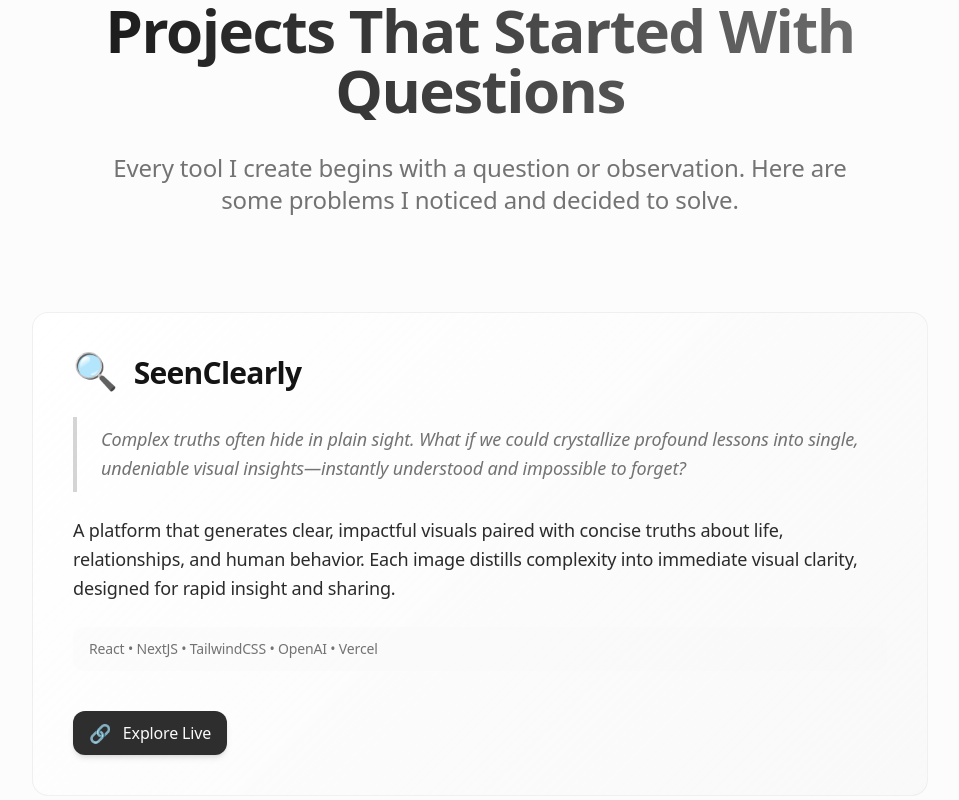
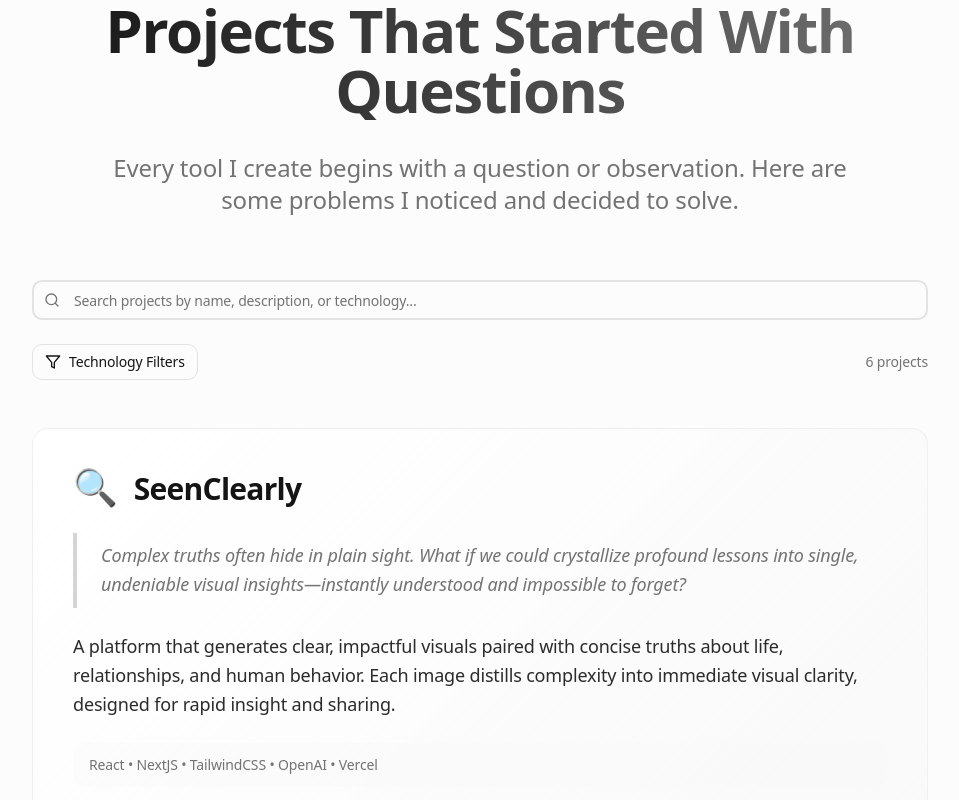
Before and after one commit to rodneyg/rodney-gainous-site, a React (Vite) app: page / in a window 1280 px wide. Shown: the part 5016-5816 px from the top of the page, without its empty margins (160-1119 px from the left). Built offline with nearby package versions, Linux system fonts and the light colour scheme.

Commit message:
Add advanced project filtering with search and technology tags
Co-authored-by: rodneyg <6868495+rodneyg@users.noreply.github.com>

```diff
--- /dev/null
+++ b/src/components/ProjectFilter.tsx
@@ -0,0 +1,142 @@
+import React, { useState } from 'react';
+import { motion } from 'framer-motion';
+import { Search, Filter, X } from 'lucide-react';
+import { Button } from "@/components/ui/button";
+import { Input } from "@/components/ui/input";
+import { Badge } from "@/components/ui/badge";
+
+interface ProjectFilterProps {
+  searchTerm: string;
+  setSearchTerm: (term: string) => void;
+  selectedTechs: string[];
+  setSelectedTechs: (techs: string[]) => void;
+  availableTechs: string[];
+  totalProjects: number;
+  filteredCount: number;
+}
+
+const ProjectFilter: React.FC<ProjectFilterProps> = ({
+  searchTerm,
+  setSearchTerm,
+  selectedTechs,
+  setSelectedTechs,
+  availableTechs,
+  totalProjects,
+  filteredCount
+}) => {
+  const [showFilters, setShowFilters] = useState(false);
+
+  const toggleTech = (tech: string) => {
+    if (selectedTechs.includes(tech)) {
+      setSelectedTechs(selectedTechs.filter(t => t !== tech));
+    } else {
+      setSelectedTechs([...selectedTechs, tech]);
+    }
+  };
+
+  const clearFilters = () => {
+    setSearchTerm('');
+    setSelectedTechs([]);
+  };
+
+  const hasActiveFilters = searchTerm || selectedTechs.length > 0;
+
+  return (
+    <motion.div
+      className="mb-12 max-w-4xl mx-auto"
+      initial={{ opacity: 0, y: 20 }}
+      whileInView={{ opacity: 1, y: 0 }}
+      viewport={{ once: true }}
+      transition={{ duration: 0.6, delay: 0.3 }}
+    >
+      {/* Search Bar */}
+      <div className="relative mb-6">
+        <Search className="absolute left-3 top-1/2 transform -translate-y-1/2 h-4 w-4 text-muted-foreground" />
+        <Input
+          placeholder="Search projects by name, description, or technology..."
+          value={searchTerm}
+          onChange={(e) => setSearchTerm(e.target.value)}
+          className="pl-10 pr-4 py-3 text-lg border-2 focus:border-primary transition-colors"
+        />
+        {searchTerm && (
+          <button
+            onClick={() => setSearchTerm('')}
+            className="absolute right-3 top-1/2 transform -translate-y-1/2 text-muted-foreground hover:text-foreground transition-colors"
+          >
+            <X className="h-4 w-4" />
+          </button>
+        )}
+      </div>
+
+      {/* Filter Controls */}
+      <div className="flex items-center justify-between mb-4">
+        <div className="flex items-center gap-4">
+          <Button
+            variant={showFilters ? "default" : "outline"}
+            onClick={() => setShowFilters(!showFilters)}
+            className="flex items-center gap-2"
+            size="sm"
+          >
+            <Filter className="h-4 w-4" />
+            Technology Filters
+            {selectedTechs.length > 0 && (
+              <Badge variant="secondary" className="ml-1">
+                {selectedTechs.length}
+              </Badge>
+            )}
+          </Button>
+
+          {hasActiveFilters && (
+            <Button
+              variant="ghost"
+              onClick={clearFilters}
+              className="text-muted-foreground hover:text-foreground"
+              size="sm"
+            >
+              Clear all
+            </Button>
+          )}
+        </div>
+
+        <div className="text-sm text-muted-foreground">
+          {filteredCount === totalProjects
+            ? `${totalProjects} projects`
+            : `${filteredCount} of ${totalProjects} projects`
+          }
+        </div>
+      </div>
+
+      {/* Technology Filter Tags */}
+      {showFilters && (
+        <motion.div
+          className="space-y-3"
+          initial={{ opacity: 0, height: 0 }}
+          animate={{ opacity: 1, height: "auto" }}
+          exit={{ opacity: 0, height: 0 }}
+          transition={{ duration: 0.3 }}
+        >
+          <p className="text-sm font-medium text-muted-foreground">Filter by technology:</p>
+          <div className="flex flex-wrap gap-2">
+            {availableTechs.map((tech) => (
+              <motion.button
+                key={tech}
+                onClick={() => toggleTech(tech)}
+                className={`px-3 py-1 rounded-full text-sm font-medium transition-all duration-200 ${
+                  selectedTechs.includes(tech)
+                    ? 'bg-primary text-primary-foreground shadow-sm'
+                    : 'bg-muted text-muted-foreground hover:bg-muted/80 hover:text-foreground'
+                }`}
+                whileHover={{ scale: 1.05 }}
+                whileTap={{ scale: 0.95 }}
+              >
+                {tech}
+              </motion.button>
+            ))}
+          </div>
+        </motion.div>
+      )}
+    </motion.div>
+  );
+};
+
+export default ProjectFilter;
--- a/src/components/ProjectsSection.tsx
+++ b/src/components/ProjectsSection.tsx
@@ -1,5 +1,6 @@
-import React from 'react';
+import React, { useState, useMemo } from 'react';
 import { motion } from 'framer-motion';
+import ProjectFilter from '@/components/ProjectFilter';
 // Assuming you have an icon library like react-icons
 // import { FiGithub, FiExternalLink, FiEye, FiCpu } from 'react-icons/fi'; // Example icons
 
@@ -65,6 +66,40 @@ const projects = [
 
 // --- Refactored Projects Section Component ---
 const ProjectsNarrative = () => {
+  const [searchTerm, setSearchTerm] = useState('');
+  const [selectedTechs, setSelectedTechs] = useState<string[]>([]);
+
+  // Extract all technologies from projects
+  const availableTechs = useMemo(() => {
+    const techs = new Set<string>();
+    projects.forEach(project => {
+      if (project.tech) {
+        project.tech.split('•').forEach(tech => {
+          techs.add(tech.trim());
+        });
+      }
+    });
+    return Array.from(techs).sort();
+  }, []);
+
+  // Filter projects based on search term and selected technologies
+  const filteredProjects = useMemo(() => {
+    return projects.filter(project => {
+      // Search filter
+      const matchesSearch = !searchTerm ||
+        project.title.toLowerCase().includes(searchTerm.toLowerCase()) ||
+        project.description.toLowerCase().includes(searchTerm.toLowerCase()) ||
+        project.inspiration.toLowerCase().includes(searchTerm.toLowerCase()) ||
+        (project.tech && project.tech.toLowerCase().includes(searchTerm.toLowerCase()));
+
+      // Technology filter
+      const matchesTech = selectedTechs.length === 0 ||
+        selectedTechs.some(tech => project.tech && project.tech.includes(tech));
+
+      return matchesSearch && matchesTech;
+    });
+  }, [searchTerm, selectedTechs]);
+
   return (
     <section id="projects" className="py-32 px-6">
       <motion.div
@@ -80,7 +115,7 @@ const ProjectsNarrative = () => {
           whileInView={{ opacity: 1, y: 0 }}
           viewport={{ once: true }}
           transition={{ duration: 0.8 }}
-          className="text-center mb-24"
+          className="text-center mb-16"
         >
           <h2 className="text-5xl md:text-6xl font-bold mb-8 tracking-tight bg-gradient-to-r from-foreground to-muted-foreground bg-clip-text text-transparent">
           Projects That Started With Questions
@@ -90,9 +125,42 @@ const ProjectsNarrative = () => {
           </p>
         </motion.div>
 
+        {/* Project Filter */}
+        <ProjectFilter
+          searchTerm={searchTerm}
+          setSearchTerm={setSearchTerm}
+          selectedTechs={selectedTechs}
+          setSelectedTechs={setSelectedTechs}
+          availableTechs={availableTechs}
+          totalProjects={projects.length}
+          filteredCount={filteredProjects.length}
+        />
+
         {/* Project Entries */}
         <div className="space-y-16">
-          {projects.map((project, index) => (
+          {filteredProjects.length === 0 ? (
+            <motion.div
+              initial={{ opacity: 0, y: 30 }}
+              animate={{ opacity: 1, y: 0 }}
+              className="text-center py-20"
+            >
+              <div className="text-6xl mb-4 opacity-50">🔍</div>
+              <h3 className="text-2xl font-bold mb-2">No projects found</h3>
+              <p className="text-muted-foreground mb-6">
+                Try adjusting your search terms or filters to find what you're looking for.
+              </p>
+              <button
+                onClick={() => {
+                  setSearchTerm('');
+                  setSelectedTechs([]);
+                }}
+                className="text-primary hover:underline"
+              >
+                Clear all filters
+              </button>
+            </motion.div>
+          ) : (
+            filteredProjects.map((project, index) => (
               <motion.div
                 key={project.title}
                 initial={{ opacity: 0, y: 30 }}
@@ -171,7 +239,8 @@ const ProjectsNarrative = () => {
                   </div>
                 </div>
               </motion.div>
-          ))}
+            ))
+          )}
         </div>
       </motion.div>
     </section>
```
Lines whose indentation alone changed are shown as unchanged.
